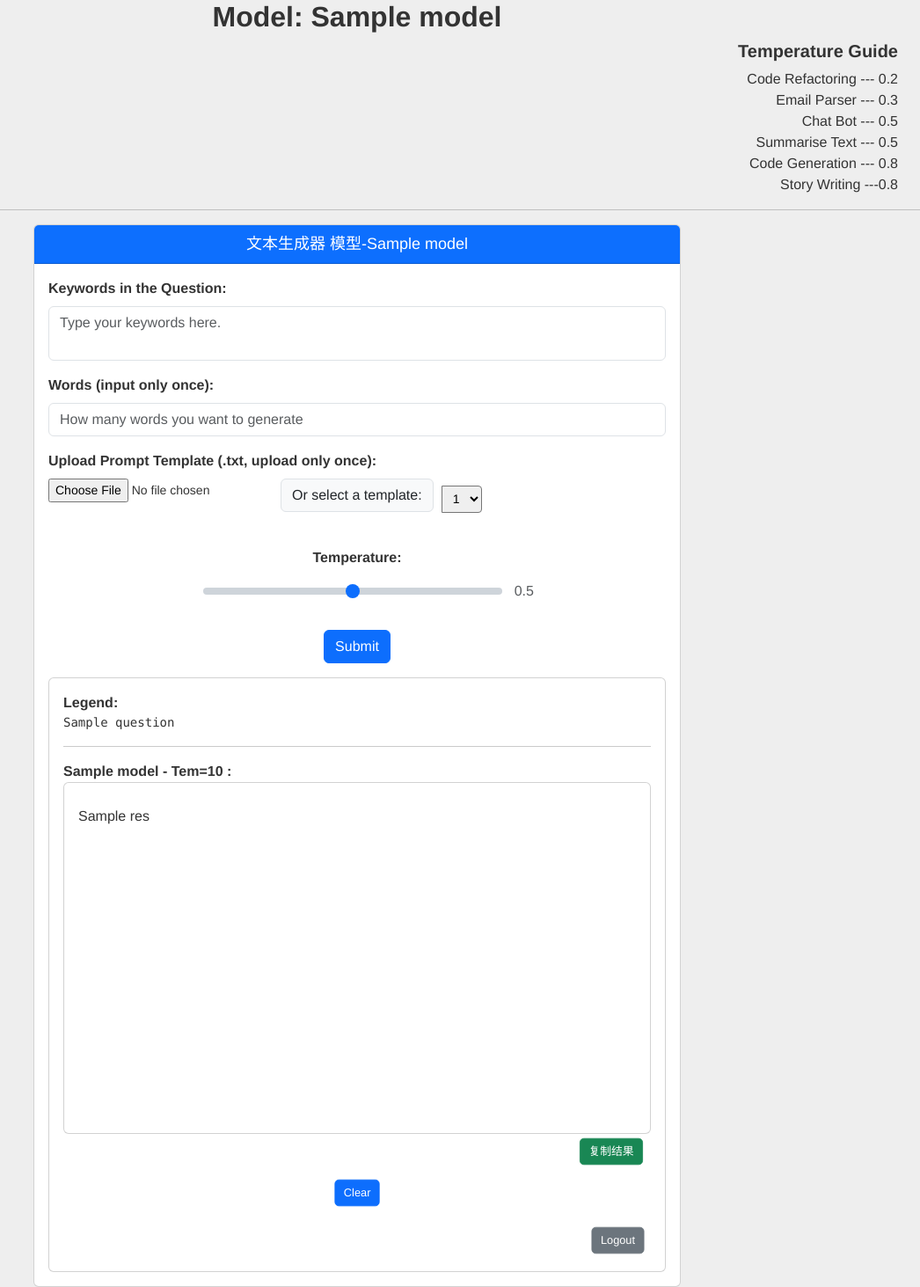
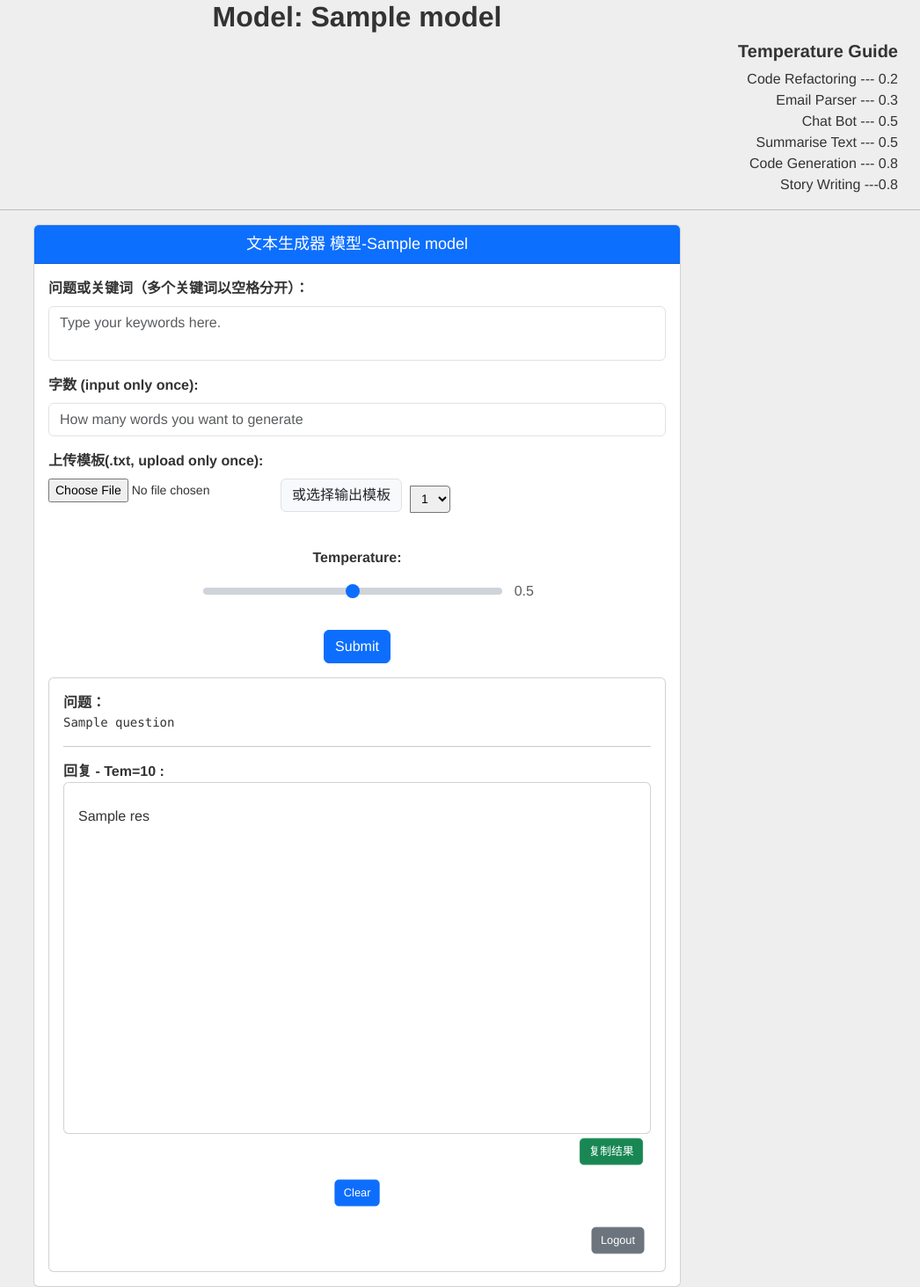
Before and after one commit to kangjian99/ChatGPTweb, a Flask app: template templates/chat.html in a window 1280 px wide. Shown: the whole page at 88% size, without its empty margins (234-1280 px from the left). Run offline with Flask 2, Linux system fonts and the light colour scheme; the template is opened without the code that fills it: most values are stand-ins (such as "Sample title", 1, 10 or a date in 2020); some libraries are stand-ins or nearby versions.

Commit message:
Update chat.html

```diff
--- a/templates/chat.html
+++ b/templates/chat.html
@@ -36,21 +36,21 @@
                     {% if message %} {{ message }} {% endif %}
                     <form method="post" onsubmit="submit.disabled=true" enctype="multipart/form-data">
                         <div class="form-group">
-                            <label for="question">Keywords in the Question:</label>
+                            <label for="question">问题或关键词（多个关键词以空格分开）：</label>
                             <textarea id="question" name="question" placeholder="Type your keywords here." rows="2" class="form-control"></textarea>
                         </div>
                         <div class="form-group">
-                            <label for="words">Words (input only once):</label>
+                            <label for="words">字数 (input only once):</label>
                             <textarea id="words" name="words" placeholder="How many words you want to generate" rows="1" class="form-control"></textarea>
                         </div>
                         <div class="form-group">
-                            <label for="template_file">Upload Prompt Template (.txt, upload only once):</label>
+                            <label for="template_file">上传模板(.txt, upload only once):</label>
                             <div class="input-group mb-3">
                                 <div class="custom-file">
                                     <input type="file" class="custom-file-input" id="template_file" name="template_file" accept=".txt">
                                 </div>
                                 <div class="input-group-append align-items-center">
-                                    <label class="input-group-text  align-self-center" for="dropdown" style="margin-right: 10px;">Or select a template:</label>
+                                    <label class="input-group-text  align-self-center" for="dropdown" style="margin-right: 10px;">或选择输出模板</label>
                                 </div>
                                 <select id="dropdown" name="dropdown" data-pid="{{ pid }}" class="form-control-sm  align-self-center">
                                 </select>
@@ -74,11 +74,11 @@
                     {% if question %}
 <div class="card">
     <div class="card-body align-items-center">
-        <div style="text-align: left"><b>Legend:</b>
+        <div style="text-align: left"><b>问题：</b>
             <pre id="question">{{ question }}</pre>
         </div>
         <hr />
-        <div style="text-align: left"><b>{{ model }} - Tem={{ temperature }} :</b>
+        <div style="text-align: left"><b>回复 - Tem={{ temperature }} :</b>
             <div class="card" style="height: 400px; overflow-y: scroll;">
                 <div class="card-body" style="text-align:left; margin-top: 10px; white-space: pre-wrap;" id="res">{{ res|safe }}</div>
             </div>
```
